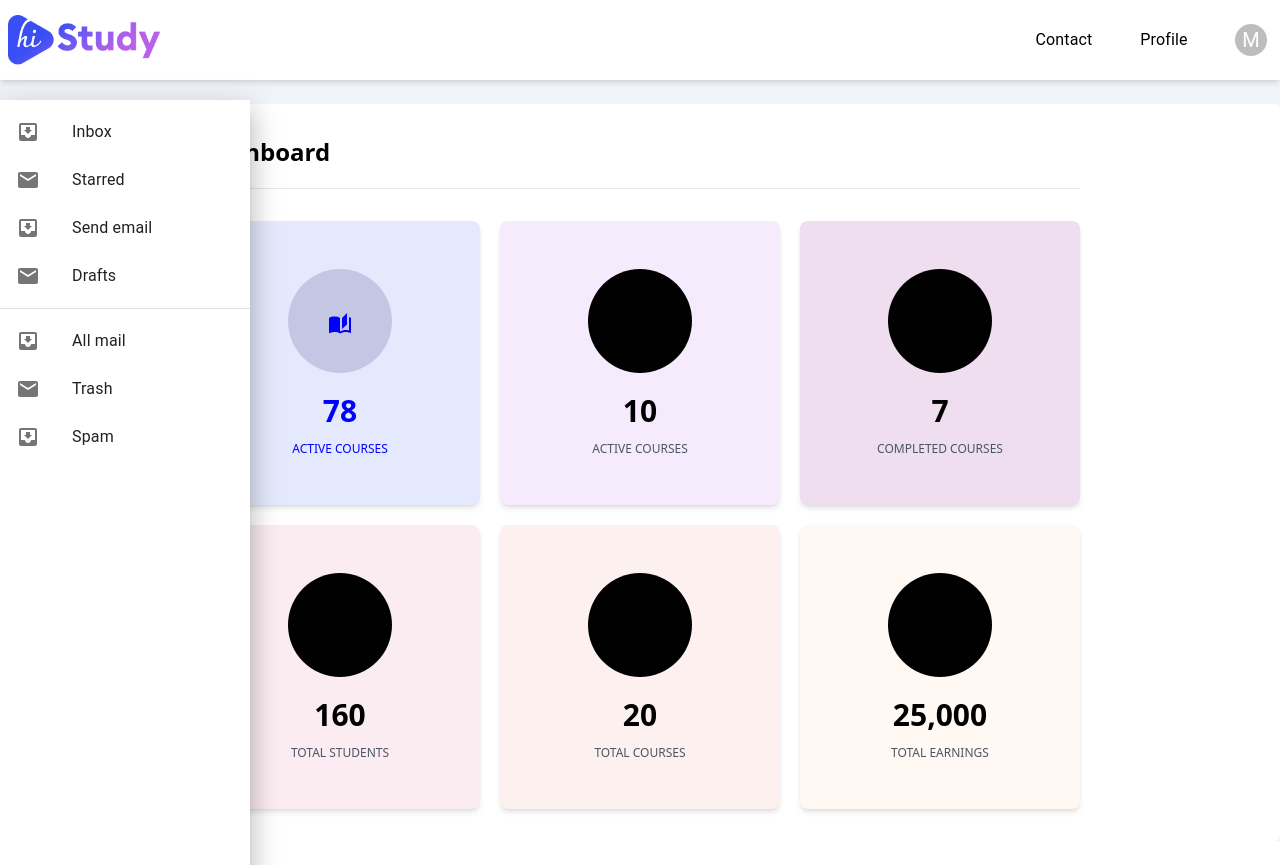
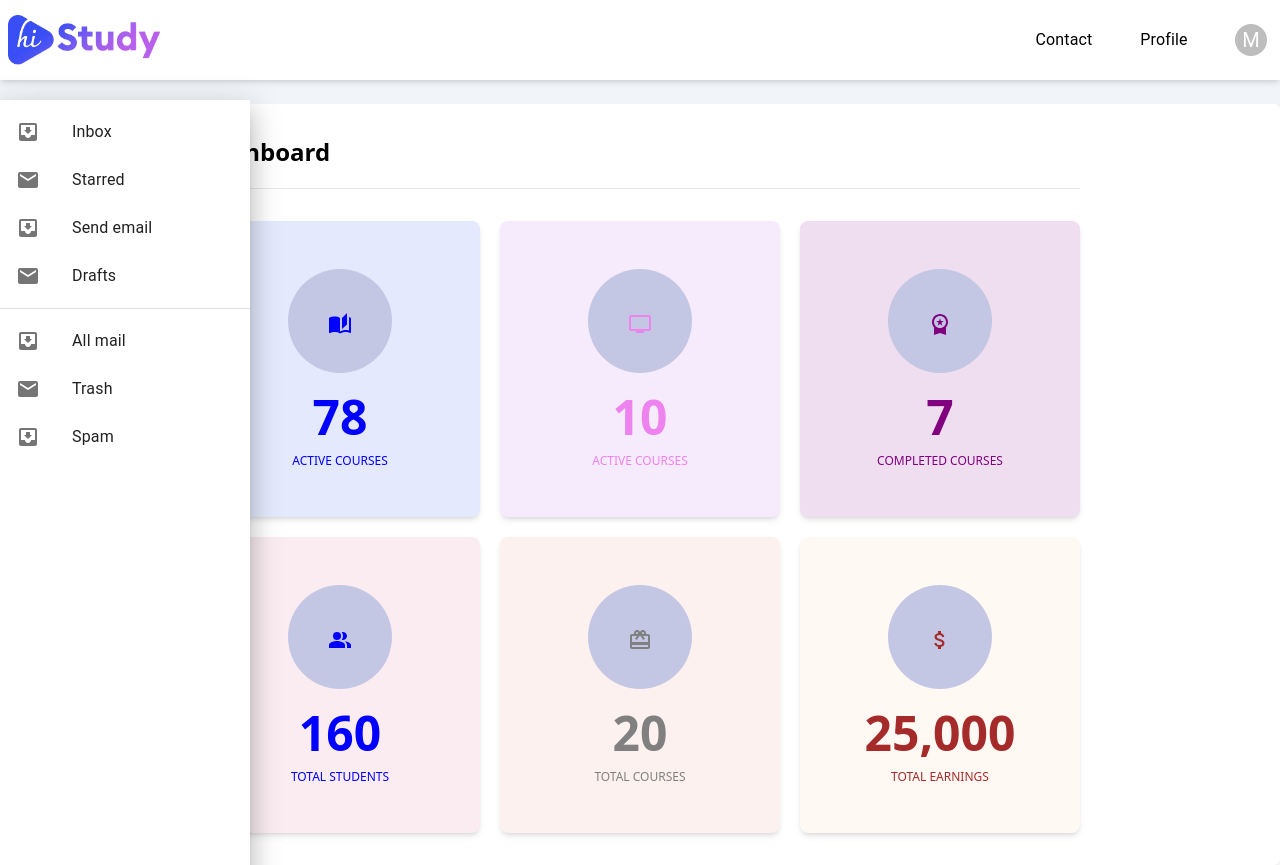
Before and after one commit to Liyanapk/Corse-School-front-end-, a Next.js app: page /admin/dashboard in a window 1280 px wide. Before the commit the page ends 841 px from the top, so only its background shows below. Built offline with nearby package versions, Linux system fonts and the light colour scheme.

Commit message:
progress

```diff
--- a/src/components/dashboard/Dashboard.tsx
+++ b/src/components/dashboard/Dashboard.tsx
@@ -33,11 +33,11 @@ const Dashboard = () => {
 
   const Cards = [
     { icon: <AutoStoriesIcon />, end: '78', title: 'ACTIVE COURSES', color: '#e4e9fd', bgcolor: '#c3c7e3', iconColor: 'blue' },
-    { icon: <PersonalVideoIcon />, end: '10', title: 'ACTIVE COURSES', color: '#f6ebfc', bgcolor: 'black' },
-    { icon: <WorkspacePremiumIcon />, end: '7', title: 'COMPLETED COURSES', color: '#efdeef', bgcolor: 'black' },
-    { icon: <PeopleAltIcon />, end: '160', title: 'TOTAL STUDENTS', color: '#faecf1', bgcolor: 'black' },
-    { icon: <CardGiftcardIcon />, end: '20', title: 'TOTAL COURSES', color: '#fcf1ee', bgcolor: 'black' },
-    { icon: <AttachMoneyIcon />, end: '25000', title: 'TOTAL EARNINGS', color: '#fff8f3', bgcolor: 'black' }
+    { icon: <PersonalVideoIcon />, end: '10', title: 'ACTIVE COURSES', color: '#f6ebfc', bgcolor: '#c3c7e3', iconColor: 'violet' },
+    { icon: <WorkspacePremiumIcon />, end: '7', title: 'COMPLETED COURSES', color: '#efdeef', bgcolor: '#c3c7e3', iconColor: 'purple' },
+    { icon: <PeopleAltIcon />, end: '160', title: 'TOTAL STUDENTS', color: '#faecf1', bgcolor: '#c3c7e3', iconColor: 'blue' },
+    { icon: <CardGiftcardIcon />, end: '20', title: 'TOTAL COURSES', color: '#fcf1ee', bgcolor: '#c3c7e3', iconColor: 'gray' },
+    { icon: <AttachMoneyIcon />, end: '25000', title: 'TOTAL EARNINGS', color: '#fff8f3', bgcolor: '#c3c7e3', iconColor: 'brown' }
   ];
 
   return (
@@ -157,7 +157,7 @@ const Dashboard = () => {
                 >
                   {card.icon}
                 </div>
-                <h2 className="text-3xl font-bold" style={{ color: card.iconColor }}>
+                <h2 className="text-5xl font-bold" style={{ color: card.iconColor }}>
                   <CountUp start={0} end={parseInt(card.end)} duration={2.75}></CountUp>
                 </h2>
                 <h1 className="text-xs text-gray-600" style={{ color: card.iconColor }}>
```
